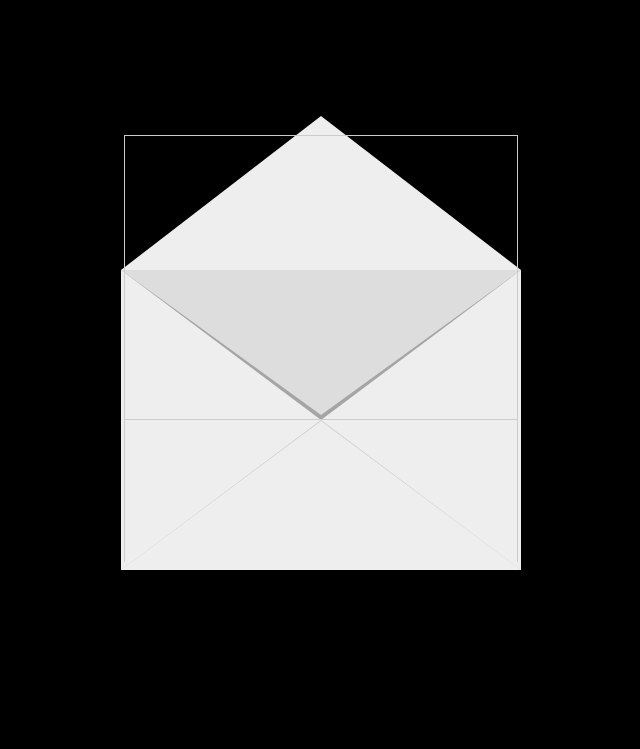
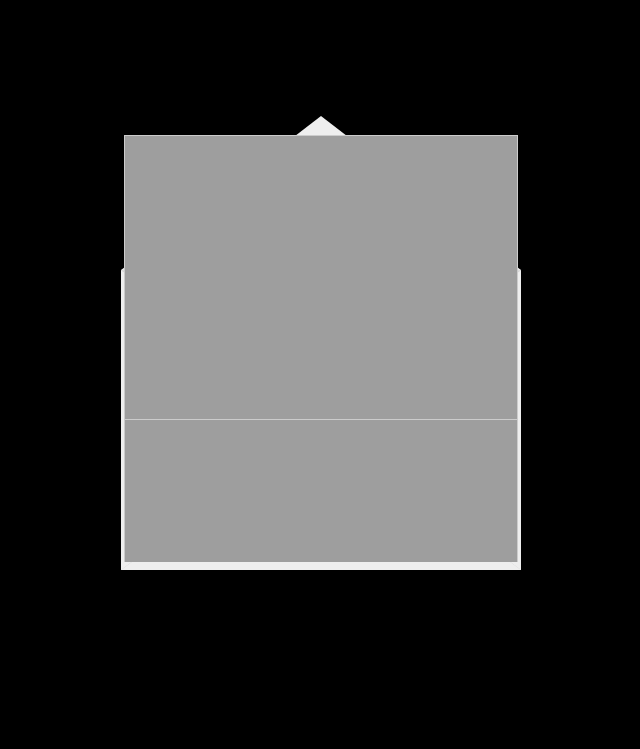
Before and after one commit to ChamikaSathsara/Web_Invitation_3, a plain HTML site: page index.html in a window 1280 px wide. Shown: the whole page, without its empty margins (319-959 px from the left). Drawn offline with Linux system fonts and the light colour scheme; the site is published under a folder, as on GitHub Pages, so addresses that start at the root find nothing.

Commit message:
background

```diff
--- a/style.css
+++ b/style.css
@@ -120,7 +120,7 @@ z-index: 5;
     position: absolute;
     width: 394px;
     height: 284px;
-    background-image: url("/background.jpg");
+    background-image: url("background.jpg");
     top: 8px;
     left: 3px;
     border-left: 1px solid #ccc;
@@ -144,7 +144,7 @@ z-index: 5;
     width: 392px;
     height: 50%;
     left: -1px;
-    background-image: url("/background.jpg");
+    background-image: url("background.jpg");
     border-left: 1px solid #ccc;
     border-right: 1px solid #ccc;
    /*background: url('http://www.placecage.com/c/400/143');*/
```
